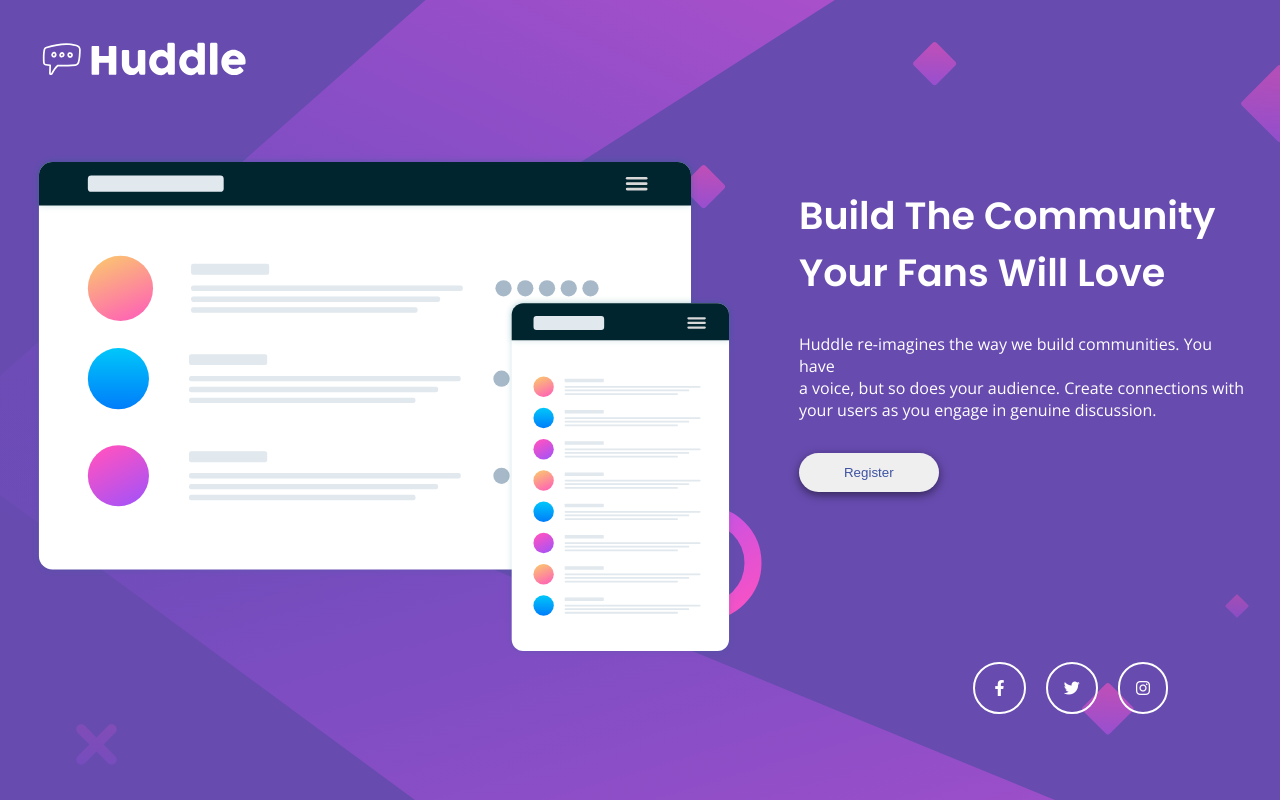
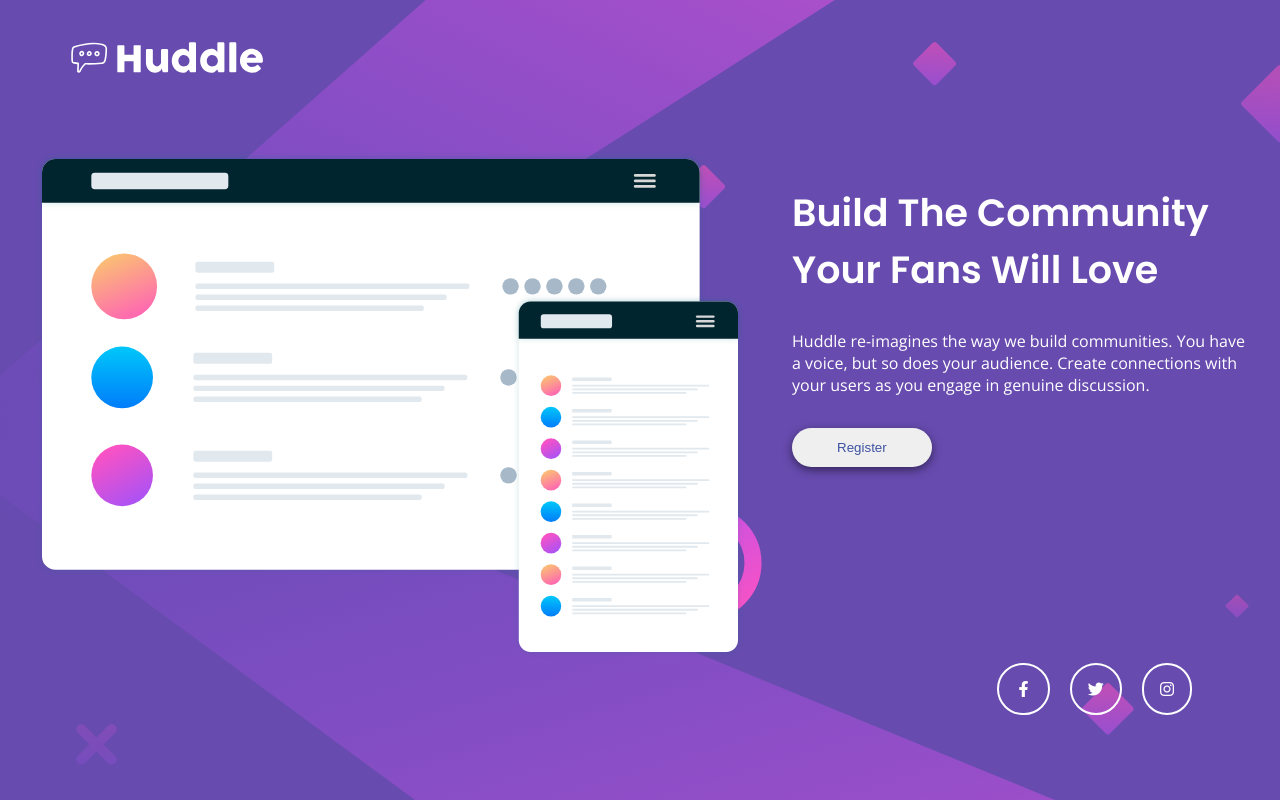
Before and after one commit to DeGuzman7/hurdle-landing-, a plain HTML site: page index.html in a window 1280 px wide. Drawn offline with nearby package versions, Linux system fonts and the light colour scheme.

Commit message:
modified

```diff
--- a/style.css
+++ b/style.css
@@ -23,7 +23,8 @@ body{
     margin:2rem;
 }
 .logo{
-    width: 18%;
+    width: 17%;
+    margin-left: 1.8rem;
 }
 .mockup{
     width: 100%;
@@ -31,7 +32,8 @@ body{
 .flex-container{
     margin-top: 4rem;
     display: flex;
-    gap: 4rem;
+    justify-content: center;
+    gap: 3rem;
 }
 .heading{
     font-weight: 600;
@@ -58,7 +60,7 @@ body{
 }
 .s-icons{
     float: right;
-    margin-right: 4rem;
+    margin-right: 2.5rem;
     margin-bottom: 2rem;
 }
 .s-icons a{
@@ -83,6 +85,7 @@ body{
 @media(max-width:480px){
     .logo{
         width: 40%;
+        margin-left: 0;
     }
     .flex-container{
         flex-direction: column;
```
